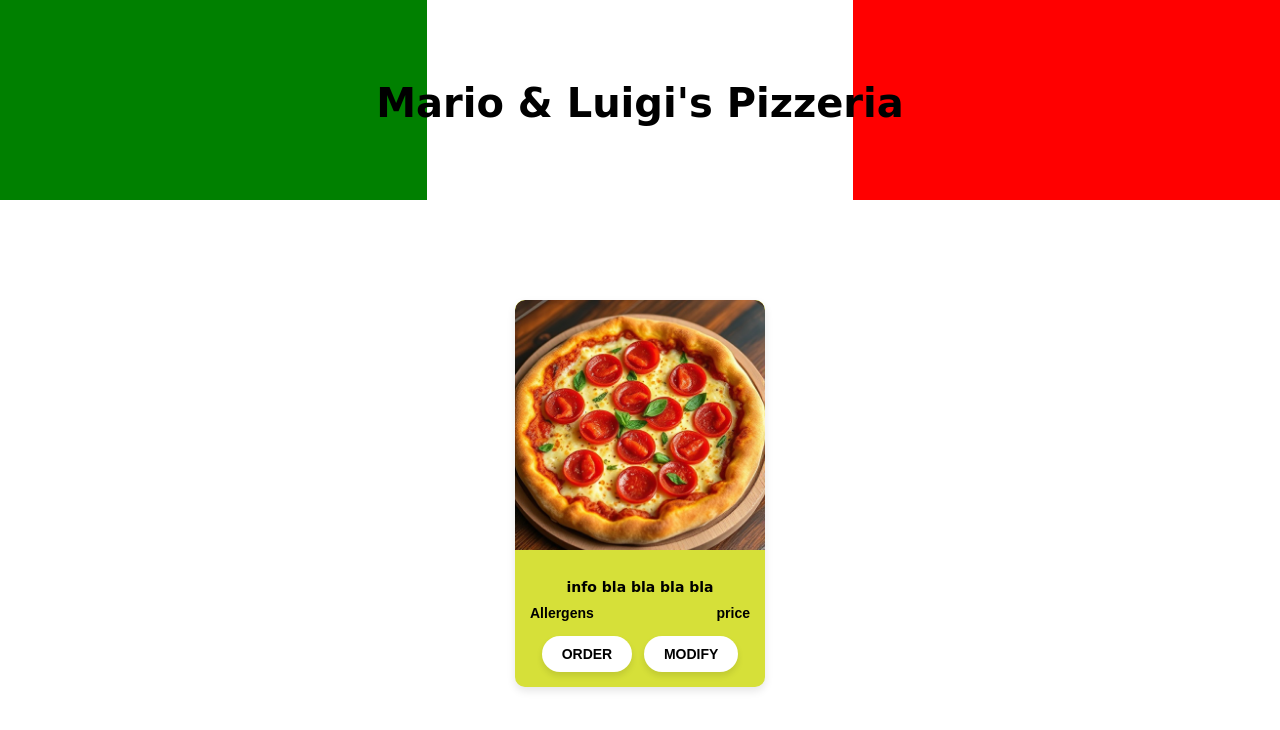
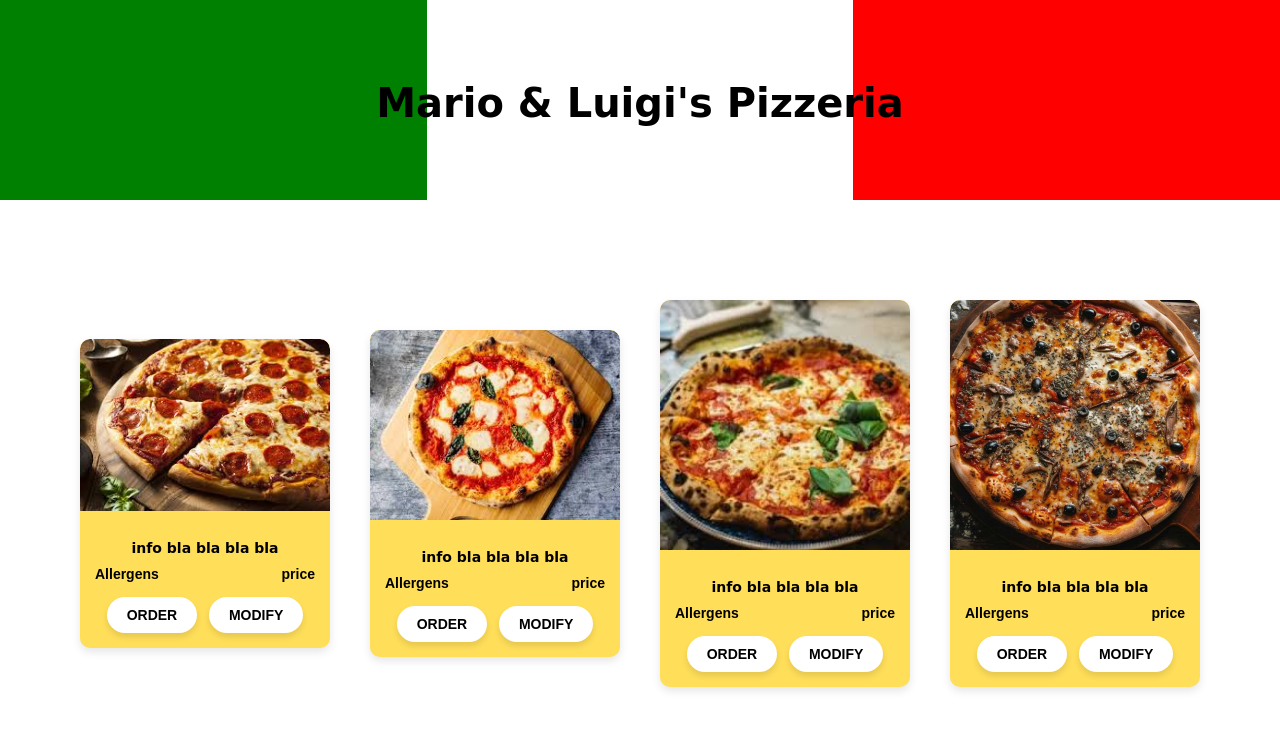
Before and after one commit to toent/TeamNULL, a Flask app: page / in a window 1280 px wide. Shown: the top 730 px of the page. Run offline with Flask 3, Linux system fonts and the light colour scheme; some web fonts are replaced.

Commit message:
changing images and adding more boxes

```diff
--- a/static/css/css.css
+++ b/static/css/css.css
@@ -92,7 +92,7 @@
     border-radius: 10px;
     overflow: hidden;
     box-shadow: 0 4px 8px rgba(0, 0, 0, 0.1);
-    background-color: #d6e039; /* Similar color to the one in the image */
+    background-color: #ffde59;
     text-align: center;
     font-family: 'Arial', sans-serif;
     margin: 20px;
--- a/templates/index.html
+++ b/templates/index.html
@@ -21,9 +21,56 @@
         </div>
     </div>
 
+    <!-- Boxes container for pizza cards -->
     <div class="boxes" id="boxes">
+
         <div class="pizza-card">
-            <img src="{{ url_for('static', filename='images/peperoni.jpeg') }}" alt="Pizza Image" class="pizza-image">
+            <img src="{{ url_for('static', filename='images/pepperoni.jpeg') }}" alt="Pizza Image" class="pizza-image">
+            <div class="pizza-info">
+                <p>info bla bla bla bla</p>
+                <div class="details">
+                    <span>Allergens</span>
+                    <span>price</span>
+                </div>
+                <div class="buttons">
+                    <button class="order-btn">ORDER</button>
+                    <button class="modify-btn">MODIFY</button>
+                </div>
+            </div>
+        </div>
+
+        <div class="pizza-card">
+            <img src="{{ url_for('static', filename='images/Margherita.jpeg') }}" alt="Pizza Image" class="pizza-image">
+            <div class="pizza-info">
+                <p>info bla bla bla bla</p>
+                <div class="details">
+                    <span>Allergens</span>
+                    <span>price</span>
+                </div>
+                <div class="buttons">
+                    <button class="order-btn">ORDER</button>
+                    <button class="modify-btn">MODIFY</button>
+                </div>
+            </div>
+        </div>
+
+        <div class="pizza-card">
+            <img src="{{ url_for('static', filename='images/Neapolitan.jpeg') }}" alt="Pizza Image" class="pizza-image">
+            <div class="pizza-info">
+                <p>info bla bla bla bla</p>
+                <div class="details">
+                    <span>Allergens</span>
+                    <span>price</span>
+                </div>
+                <div class="buttons">
+                    <button class="order-btn">ORDER</button>
+                    <button class="modify-btn">MODIFY</button>
+                </div>
+            </div>
+        </div>
+
+        <div class="pizza-card">
+            <img src="{{ url_for('static', filename='images/Romana.jpg') }}" alt="Pizza Image" class="pizza-image">
             <div class="pizza-info">
                 <p>info bla bla bla bla</p>
                 <div class="details">
@@ -39,7 +86,7 @@
 
     </div>
 
-    <script src="{{url_for('static', filename='/js/js.js')}}"></script>
+    <script src="{{ url_for('static', filename='js/js.js') }}"></script>
 
 </body>
 </html>
```
Also changed, not shown: static/images/Margherita.jpeg (added), static/images/Neapolitan.jpeg (added), static/images/Romana.jpg (added), static/images/peperoni.jpeg (deleted), static/images/pepperoni.jpeg (added).
